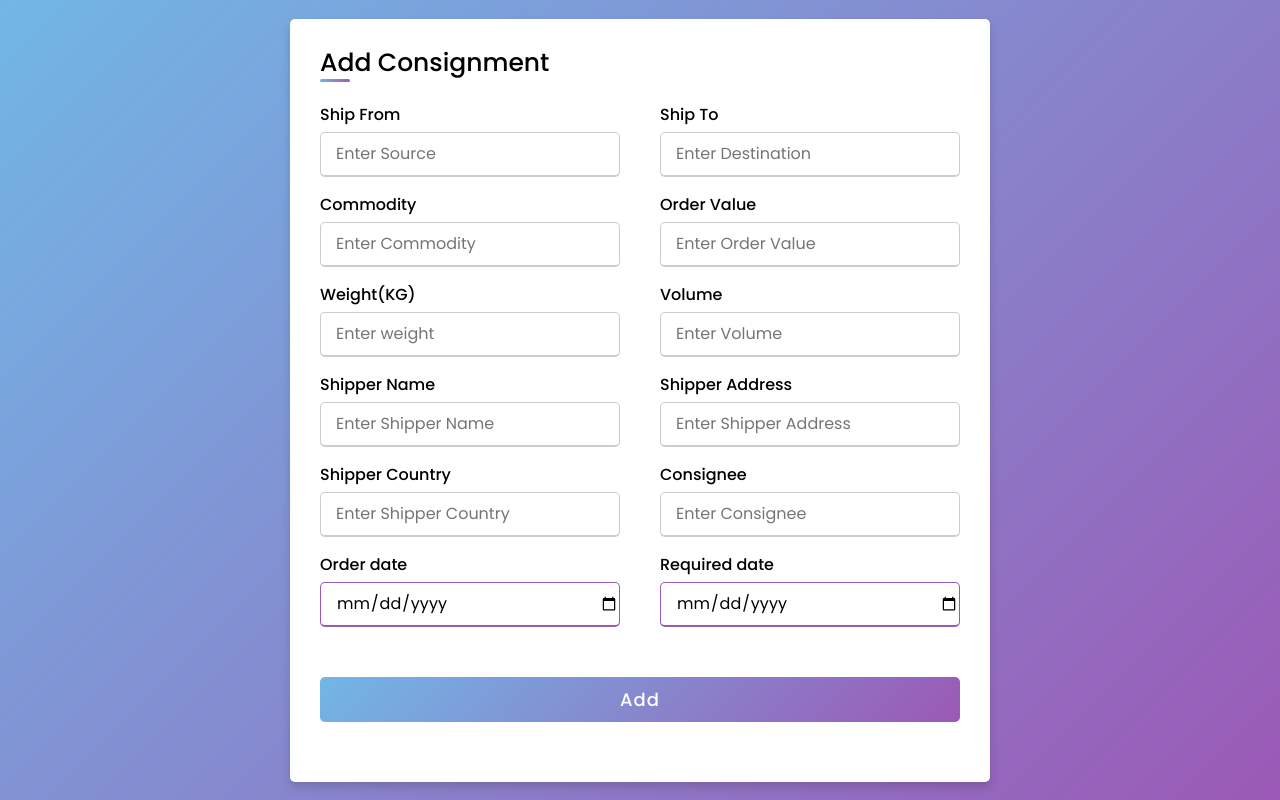
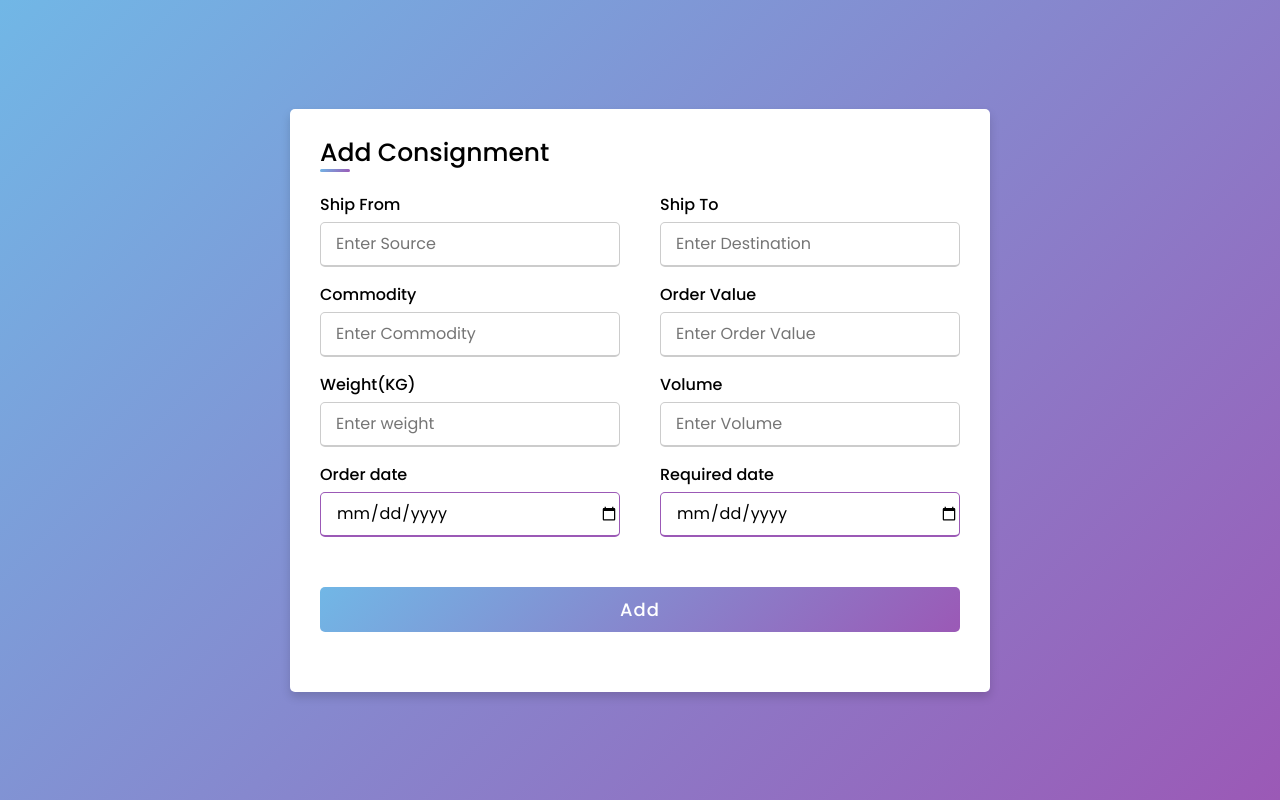
Before and after one commit to johnitkujur/majorProject, a website: page public/index.html in a window 1280 px wide. Drawn offline with Linux system fonts and the light colour scheme.

Commit message:
Frontend

```diff
--- a/public/index.html
+++ b/public/index.html
@@ -36,22 +36,6 @@
             <input type="number" placeholder="Enter Volume" required name="volume">
           </div>
           <div class="input-box">
-            <span class="details">Shipper Name</span>
-            <input type="text" placeholder="Enter Shipper Name" required name="shipperName">
-          </div>
-          <div class="input-box">
-            <span class="details">Shipper Address</span>
-            <input type="text" placeholder="Enter Shipper Address" required name="shipperAddress">
-          </div>
-          <div class="input-box">
-            <span class="details">Shipper Country</span>
-            <input type="text" placeholder="Enter Shipper Country" required name="shipperCountry">
-          </div>
-          <div class="input-box">
-            <span class="details">Consignee</span>
-            <input type="text" placeholder="Enter Consignee" required name="consignee">
-          </div>
-          <div class="input-box">
             <span class="details">Order date</span>
             <input type="date" placeholder="Enter Order Date" name="orderDate">
           </div>
```
Also changed, not shown: server.js (+5 -5 lines), 1 other file.
